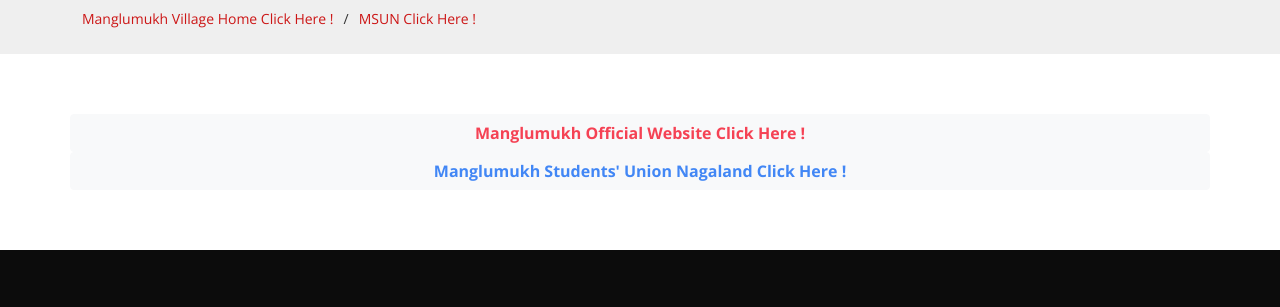
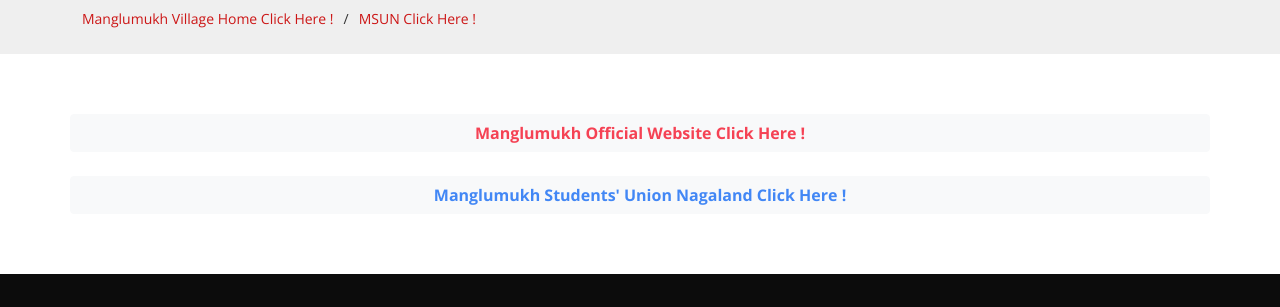
Before and after one commit to manglumukh/website, a plain HTML site: page index.html in a window 1280 px wide. Shown: the part 117-424 px from the top of the page. Drawn offline with nearby package versions, Linux system fonts and the light colour scheme.

Commit message:
Update index.html

```diff
--- a/index.html
+++ b/index.html
@@ -107,9 +107,13 @@
 
         <a class="btn btn-light btn-xl" href="https://manglumukh.github.io/manglumukhvillage.github.io/">
 		<font color="#f54254"><b>Manglumukh Official Website Click Here !</b></font></a>
+     </div>
+		</div>
 
 
-
+	  <br>
+	  <div class="container">
+	  <div class="row">
 
 
 	  <a class="btn btn-light btn-xl" href="https://manglumukh.github.io/msun">
```
